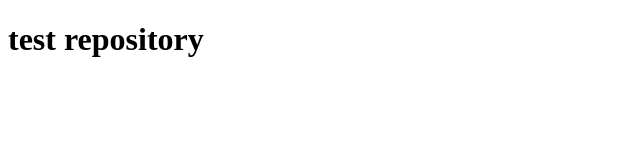
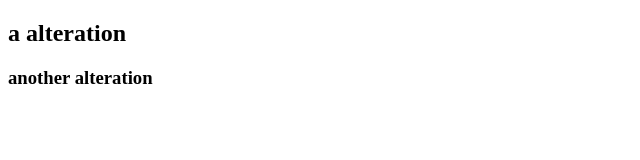
Before and after one commit to eigll343/assignment-1-index, a plain HTML site: page index.html in a window 1280 px wide. Shown: the whole page, without its empty margins (0-640 px from the left). Drawn offline with Linux system fonts and the light colour scheme.

Commit message:
Update index.html

```diff
--- a/index.html
+++ b/index.html
@@ -4,6 +4,8 @@
 	<title></title>
 </head>
 <body>
-	<h1>test repository</h1>
+	<!-- <h1>test repository</h1> -->
+	<h2>a alteration</h2>
+	<h3>another alteration</h3>
 </body>
 </html>
```
